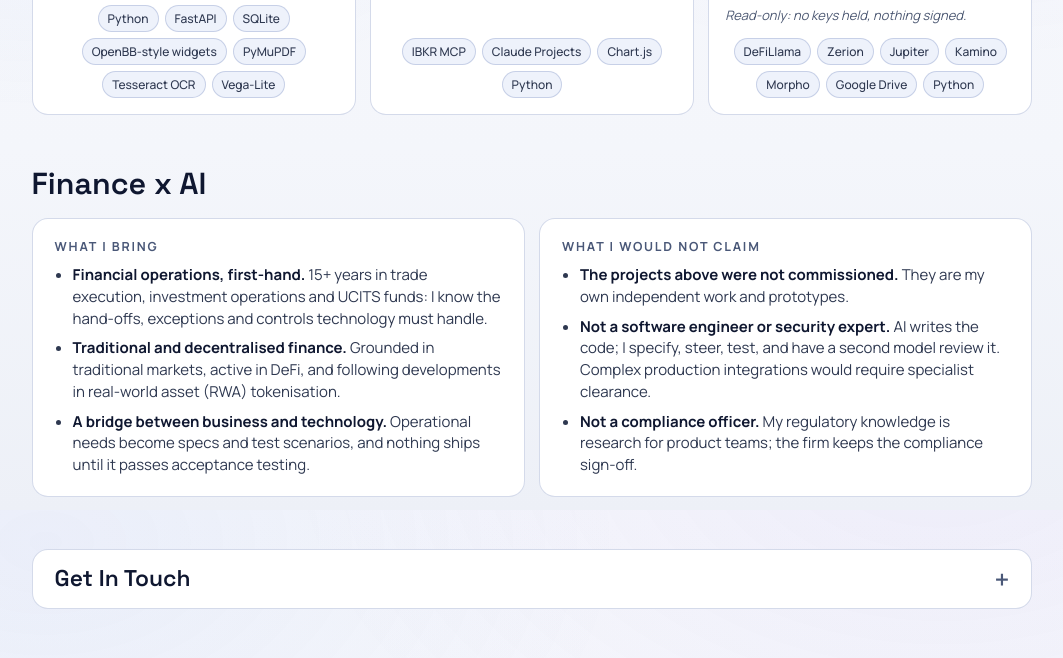
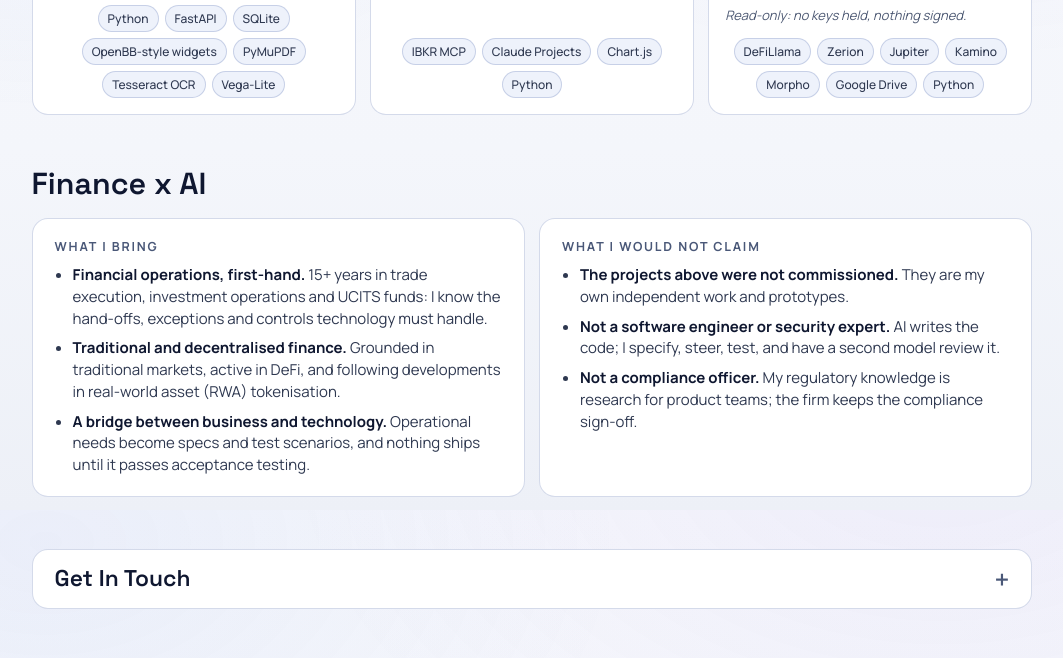
Before and after one commit to kettypoinen/portfolio, a plain HTML site: page index.html in a window 1280 px wide. Shown: the part 2690-3348 px from the top of the page, without its empty margins (108-1171 px from the left). Drawn offline with Linux system fonts and the light colour scheme.

Commit message:
Drop the specialist-clearance sentence from "What I would not claim"
Co-Authored-By: Claude Opus 5.5 <noreply@anthropic.com>
Claude-Session: https://claude.ai/code/session_01W985EbHYUwzDVtV5LiYetL

```diff
--- a/index.html
+++ b/index.html
@@ -389,7 +389,7 @@ dialog::backdrop{background:var(--backdrop);backdrop-filter:blur(6px)}
         <span class="kicker">What I would not claim</span>
         <ul>
           <li><b>The projects above were not commissioned.</b> They are my own independent work and prototypes.</li>
-          <li><b>Not a software engineer or security expert.</b> AI writes the code; I specify, steer, test, and have a second model review it. Complex production integrations would require specialist clearance.</li>
+          <li><b>Not a software engineer or security expert.</b> AI writes the code; I specify, steer, test, and have a second model review it.</li>
           <li><b>Not a compliance officer.</b> My regulatory knowledge is research for product teams; the firm keeps the compliance sign-off.</li>
         </ul>
       </div>
```
